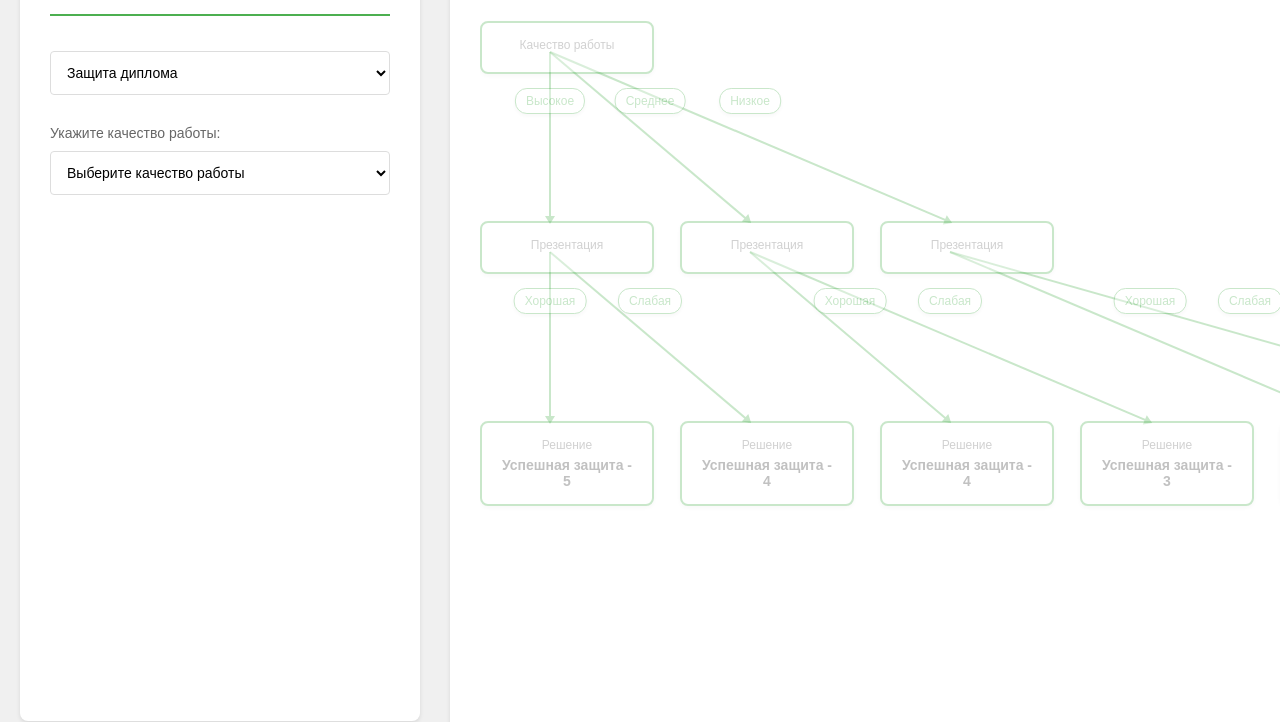
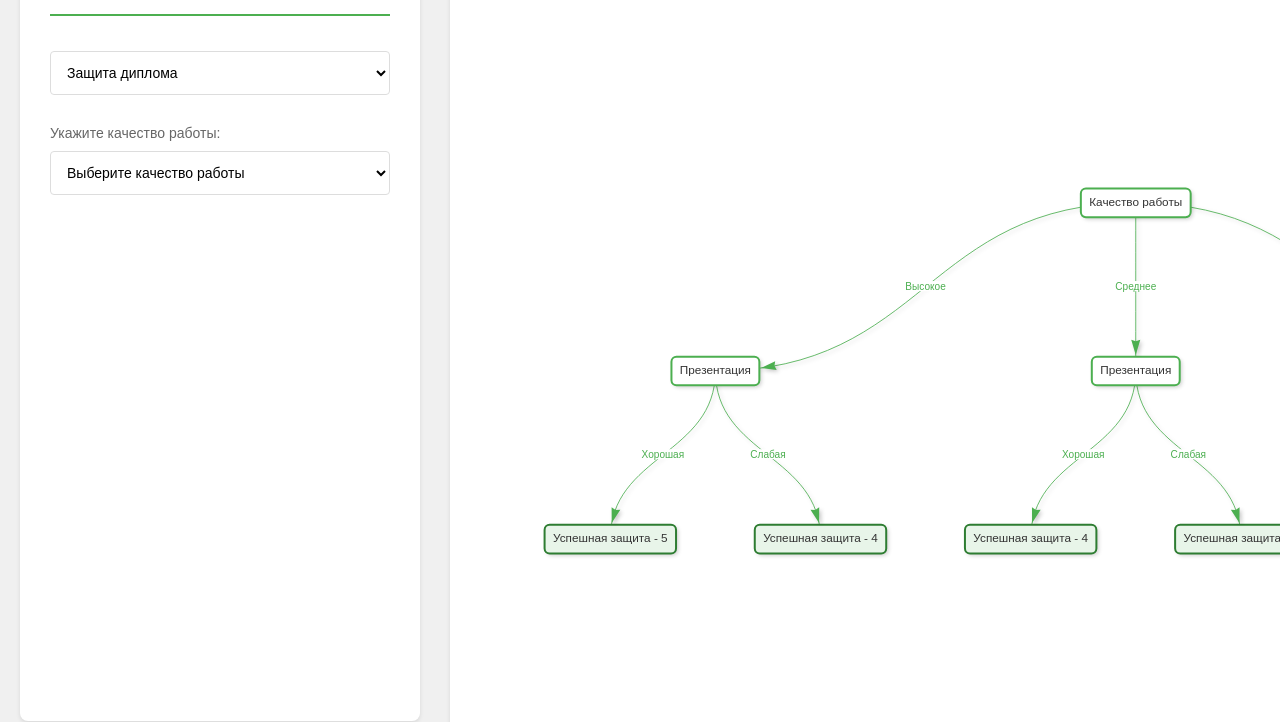
Before and after one commit to ArtemiyMitsel/ArtemiyMitsel.github.io, a plain HTML site: page index.html in a window 1280 px wide. Shown: the part 79-801 px from the top of the page. Drawn offline with Linux system fonts and the light colour scheme.

Commit message:
drawing with viz lib

```diff
--- a/index.html
+++ b/index.html
@@ -5,6 +5,7 @@
     <meta charset="UTF-8">
     <meta name="viewport" content="width=device-width, initial-scale=1.0">
     <title>Дерево решений</title>
+    <script src="vis-network.min.js"></script>
     <style>
         body {
             font-family: Arial, sans-serif;
@@ -56,106 +57,10 @@
             width: calc(100% - 60px);
         }
 
-        .tree-container-wrapper {
+        #treeContainer {
             width: 100%;
-            height: 100%;
-            overflow: auto;
-            position: relative;
-            transform-origin: 0 0;
-        }
-
-        #treeContainer {
-            min-width: 1600px;
-            min-height: 1200px;
-            margin-left: -100px;
-            position: relative;
-        }
-
-        .zoom-controls {
-            position: absolute;
-            right: 20px;
-            bottom: 20px;
-            display: flex;
-            gap: 10px;
-            z-index: 1000;
-        }
-
-        .zoom-btn {
-            width: 40px;
-            height: 40px;
-            border: none;
-            border-radius: 50%;
-            background: #4CAF50;
-            color: white;
-            font-size: 20px;
-            cursor: pointer;
-            display: flex;
-            align-items: center;
-            justify-content: center;
-            box-shadow: 0 2px 4px rgba(0, 0, 0, 0.2);
-            transition: all 0.3s ease;
-        }
-
-        .edge-label {
-            position: absolute;
-            background: white;
-            padding: 5px 10px;
-            border-radius: 12px;
-            font-size: 12px;
-            border: 1px solid #4CAF50;
-            color: #4CAF50;
-            white-space: nowrap;
-            z-index: 3;
-            transition: opacity 0.3s ease;
-            transform: translate(-50%, -50%);
-            box-shadow: 0 2px 4px rgba(0, 0, 0, 0.1);
-        }
-
-        .node {
-            position: absolute;
-            padding: 15px;
-            width: 140px;
-            text-align: center;
-            border-radius: 8px;
-            box-shadow: 0 2px 5px rgba(0, 0, 0, 0.1);
-            border: 2px solid #4CAF50;
+            height: 800px;
             background: #fff;
-            transition: opacity 0.3s ease;
-            z-index: 2;
-        }
-
-        .edge {
-            position: absolute;
-            height: 2px;
-            background: #4CAF50;
-            transform-origin: 0 50%;
-            transition: opacity 0.3s ease;
-            z-index: 1;
-        }
-
-        .edge::after {
-            content: '';
-            position: absolute;
-            right: -1px;
-            top: -4px;
-            width: 0;
-            height: 0;
-            border-left: 8px solid #4CAF50;
-            border-top: 5px solid transparent;
-            border-bottom: 5px solid transparent;
-            transform: translateX(1px);
-        }
-
-        .field-name {
-            font-size: 12px;
-            color: #666;
-            margin-bottom: 5px;
-        }
-
-        .field-value {
-            font-weight: bold;
-            color: #333;
-            font-size: 14px;
         }
 
         select {
@@ -225,24 +130,12 @@
             </div>
         </div>
         <div class="visualization">
-            <div class="tree-container-wrapper">
-                <div id="treeContainer"></div>
-            </div>
-            <div class="zoom-controls">
-                <button class="zoom-btn" onclick="zoomOut()">−</button>
-                <div class="zoom-level">100%</div>
-                <button class="zoom-btn" onclick="zoomIn()">+</button>
-            </div>
+            <div id="treeContainer"></div>
         </div>
     </div>
 
     <script>
-        let nodesAtLevel = new Map();
-        let currentScale = 1;
-        const MIN_SCALE = 0.1;
-        const MAX_SCALE = 2;
-        const SCALE_STEP = 0.1;
-
+        let network;
         const thesisTree = {
             name: "Качество работы",
             options: ["Высокое", "Среднее", "Низкое"],
@@ -347,248 +240,186 @@
 
         let currentTree = thesisTree;
 
-        function switchTree() {
-            const selectedTree = document.getElementById('treeSelect').value;
-            currentTree = trees[selectedTree];
-            renderTree();
-            initializeSelects();
-        }
+        function prepareVisData(tree) {
+            const nodes = new vis.DataSet();
+            const edges = new vis.DataSet();
+            let id = 0;
+            const nodeMap = new Map(); // Карта для хранения связи путей и ID
 
+            function traverse(node, parentId = null, edgeLabel = '', path = []) {
+                const currentId = id++;
+                const currentPath = [...path];
+                if (edgeLabel) currentPath.push(edgeLabel);
 
-        function updateScale() {
-            const wrapper = document.querySelector('.tree-container-wrapper');
-            wrapper.style.transform = `scale(${currentScale})`;
-            document.querySelector('.zoom-level').textContent = `${Math.round(currentScale * 100)}%`;
-        }
+                const isLeaf = typeof node === 'string';
+                const nodeLabel = isLeaf ? node : node.name;
 
-        function zoomIn() {
-            if (currentScale < MAX_SCALE) {
-                currentScale = Math.min(currentScale + SCALE_STEP, MAX_SCALE);
-                updateScale();
-            }
-        }
+                nodes.add({
+                    id: currentId,
+                    label: nodeLabel,
+                    path: currentPath.join('|'),
+                    level: parentId === null ? 0 : nodes.get(parentId).level + 1,
+                    color: {
+                        background: isLeaf ?
+                            (node.includes('Одобрить') || node.includes('Успешная') ? '#E8F5E9' : '#FFEBEE') :
+                            '#fff',
+                        border: isLeaf ?
+                            (node.includes('Одобрить') || node.includes('Успешная') ? '#2E7D32' : '#C62828') :
+                            '#4CAF50'
+                    }
+                });
 
-        function zoomOut() {
-            if (currentScale > MIN_SCALE) {
-                currentScale = Math.max(currentScale - SCALE_STEP, MIN_SCALE);
-                updateScale();
-            }
-        }
+                nodeMap.set(currentPath.join('|'), currentId);
 
-        function handleWheel(e) {
-            if (e.ctrlKey) {
-                e.preventDefault();
-                if (e.deltaY < 0) {
-                    zoomIn();
-                } else {
-                    zoomOut();
-                }
-            }
-        }
-
-        function createNode(fieldName, value, x, y) {
-            const node = document.createElement('div');
-            node.className = 'node';
-            node.innerHTML = `
-                <div class="field-name">${fieldName}</div>
-                <div class="field-value">${value || ''}</div>
-            `;
-            node.style.left = x + 'px';
-            node.style.top = y + 'px';
-            return node;
-        }
-
-        function calculateNodePositions(tree = currentTree) {
-            const nodes = [];
-            const edges = [];
-            const containerWidth = Math.max(document.getElementById('treeContainer').offsetWidth, 2000);
-            const levelHeight = 200;
-            const baseNodeWidth = 200;
-
-            function getMaxWidthAtLevel(node, level = 0, widths = {}) {
-                if (typeof node !== 'object') return widths;
-                widths[level] = (widths[level] || 0) + 1;
-                if (node.next) {
-                    Object.values(node.next).forEach(nextNode => {
-                        getMaxWidthAtLevel(nextNode, level + 1, widths);
+                if (parentId !== null) {
+                    edges.add({
+                        from: parentId,
+                        to: currentId,
+                        label: edgeLabel,
+                        color: '#4CAF50',
+                        arrows: 'to'
                     });
                 }
-                return widths;
-            }
 
-            const levelWidths = getMaxWidthAtLevel(tree);
-            nodesAtLevel.clear();
-
-            function traverse(node, level = 0, parentX = null, parentY = null, parentValue = null, path = []) {
-                if (!nodesAtLevel.has(level)) {
-                    nodesAtLevel.set(level, 0);
-                }
-                const currentIndex = nodesAtLevel.get(level);
-                nodesAtLevel.set(level, currentIndex + 1);
-
-                const totalNodesAtLevel = levelWidths[level] || 1;
-                const levelWidth = baseNodeWidth * (totalNodesAtLevel - 1);
-                const startX = 100;
-
-                let x = startX + (currentIndex * baseNodeWidth);
-                let y = 50 + (level * levelHeight);
-
-                const currentPath = [...path];
-                if (parentValue) currentPath.push(parentValue);
-
-                if (typeof node === 'object') {
-                    nodes.push({
-                        x: x,
-                        y: y,
-                        name: node.name,
-                        level: level,
-                        value: '',
-                        path: currentPath.join('|')
+                if (typeof node === 'object' && node.next) {
+                    Object.entries(node.next).forEach(([option, nextNode]) => {
+                        traverse(nextNode, currentId, option, currentPath);
                     });
-
-                    if (parentX !== null && parentY !== null) {
-                        edges.push({
-                            x1: parentX + 70,
-                            y1: parentY + 30,
-                            x2: x + 70,
-                            y2: y,
-                            label: parentValue,
-                            path: currentPath.join('|')
-                        });
-                    }
-
-                    node.options.forEach((option, i) => {
-                        const nextNode = node.next[option];
-                        traverse(nextNode, level + 1, x, y, option, currentPath);
-                    });
-                } else {
-                    const uniqueIndex = `${level}-${currentPath.join('|')}`;
-                    nodes.push({
-                        x: x,
-                        y: y,
-                        name: 'Решение',
-                        value: node,
-                        level: level,
-                        path: currentPath.join('|'),
-                        uniqueKey: uniqueIndex
-                    });
-
-                    if (parentX !== null && parentY !== null) {
-                        edges.push({
-                            x1: parentX + 70,
-                            y1: parentY + 30,
-                            x2: x + 70,
-                            y2: y,
-                            label: parentValue,
-                            path: currentPath.join('|')
-                        });
-                    }
                 }
             }
 
             traverse(tree);
-            return { nodes, edges };
-        }
-
-        function createEdge(x1, y1, x2, y2, text) {
-            const dx = x2 - x1;
-            const dy = y2 - y1;
-            const length = Math.sqrt(dx * dx + dy * dy);
-            const angle = Math.atan2(dy, dx);
-
-            const edge = document.createElement('div');
-            edge.className = 'edge';
-            edge.style.width = `${length}px`;
-            edge.style.left = `${x1}px`;
-            edge.style.top = `${y1}px`;
-            edge.style.transform = `rotate(${angle}rad)`;
-
-            const label = document.createElement('div');
-            label.className = 'edge-label';
-            label.textContent = text;
-
-            const midX = x1 + (dx / 2);
-            const midY = y1 + (dy / 2) - 20;
-            label.style.left = `${midX}px`;
-            label.style.top = `${midY - 15}px`;
-
-            return [edge, label];
+            return { nodes, edges, nodeMap };
         }
 
         function renderTree() {
             const container = document.getElementById('treeContainer');
-            container.innerHTML = '';
-            nodesAtLevel.clear();
+            const { nodes, edges, nodeMap } = prepareVisData(currentTree); // Сохраняем nodeMap
 
-            const { nodes, edges } = calculateNodePositions(currentTree);
+            const options = {
+                nodes: {
+                    shape: 'box',
+                    margin: {
+                        top: 10,
+                        right: 10,
+                        bottom: 10,
+                        left: 10
+                    },
+                    font: {
+                        size: 14,
+                        color: '#333'
+                    },
+                    borderWidth: 2,
+                    shadow: {
+                        enabled: true,
+                        color: 'rgba(0,0,0,0.2)',
+                        size: 4,
+                        x: 2,
+                        y: 2
+                    }
+                },
+                edges: {
+                    font: {
+                        size: 12,
+                        color: '#4CAF50',
+                        background: '#fff',
+                        strokeWidth: 0
+                    },
+                    shadow: {
+                        enabled: true,
+                        color: 'rgba(0,0,0,0.2)',
+                        size: 4,
+                        x: 2,
+                        y: 2
+                    },
+                    smooth: {
+                        type: 'cubicBezier',
+                        roundness: 0.5
+                    }
+                },
+                layout: {
+                    hierarchical: {
+                        direction: 'UD',
+                        sortMethod: 'directed',
+                        nodeSpacing: 250,    // было 150
+                        levelSeparation: 200 // было 150
+                    }
+                },
+                physics: false,
+                interaction: {
+                    dragNodes: false,
+                    dragView: true,
+                    zoomView: true,
+                    hover: true
+                }
+            };
 
-            edges.forEach(edge => {
-                const [edgeElement, labelElement] = createEdge(
-                    edge.x1,
-                    edge.y1,
-                    edge.x2,
-                    edge.y2,
-                    edge.label
-                );
-                edgeElement.style.opacity = '0.3';
-                labelElement.style.opacity = '0.3';
-                edgeElement.dataset.path = edge.path;
-                container.appendChild(edgeElement);
-                container.appendChild(labelElement);
-            });
+            if (network) {
+                network.destroy();
+            }
 
-            nodes.forEach(node => {
-                const nodeElement = createNode(node.name, node.value, node.x, node.y);
-                nodeElement.style.opacity = '0.3';
-                nodeElement.dataset.level = node.level;
-                nodeElement.dataset.path = node.path;
-                container.appendChild(nodeElement);
+            network = new vis.Network(container, { nodes, edges }, options);
+            network.nodeMap = nodeMap;
+
+            network.on("selectNode", function (params) {
+                const nodeId = params.nodes[0];
+                highlightPathToNode(nodeId);
             });
         }
 
-        function highlightPath(selectedOptions) {
-            const nodes = document.querySelectorAll('.node');
-            const edges = document.querySelectorAll('.edge');
-            const labels = document.querySelectorAll('.edge-label');
+        function highlightPathToNode(nodeId) {
+            const nodes = network.body.data.nodes;
+            const edges = network.body.data.edges;
 
-            nodes.forEach(node => node.style.opacity = '0.3');
-            edges.forEach(edge => edge.style.opacity = '0.3');
-            labels.forEach(label => label.style.opacity = '0.3');
+            nodes.get().forEach(node => {
+                nodes.update({
+                    id: node.id,
+                    opacity: 0.15
+                });
+            });
 
-            const selectedPath = selectedOptions.join('|');
+            edges.get().forEach(edge => {
+                edges.update({
+                    id: edge.id,
+                    opacity: 0.15
+                });
+            });
 
-            nodes.forEach(node => {
-                const nodePath = node.dataset.path || '';
-                if (selectedPath.startsWith(nodePath) || nodePath === selectedPath) {
-                    node.style.opacity = '1';
+            const path = [];
+            let currentNode = nodeId;
+
+            // Продолжаем искать путь даже для листовых узлов
+            while (currentNode !== undefined) {
+                path.unshift(currentNode);
+                const incomingEdges = edges.get().filter(e => e.to === currentNode);
+                if (incomingEdges.length > 0) {
+                    path.unshift(incomingEdges[0].id);
+                    currentNode = incomingEdges[0].from;
+                } else {
+                    break;
+                }
+            }
+
+            path.forEach(elementId => {
+                if (nodes.get(elementId)) {
+                    nodes.update({
+                        id: elementId,
+                        opacity: 1,
+                        color: {
+                            background: '#E8F5E9',
+                            border: '#2E7D32',
+                        },
+                        borderWidth: 3
+                    });
+                } else if (edges.get(elementId)) {
+                    edges.update({
+                        id: elementId,
+                        opacity: 1,
+                        color: '#2E7D32',
+                        width: 3
+                    });
                 }
             });
-
-            selectedOptions.forEach((option, index) => {
-                const partialPath = selectedOptions.slice(0, index + 1).join('|');
-                const edge = Array.from(edges).find((e, i) => {
-                    const label = labels[i];
-                    return label.textContent === option && edges[i].dataset.path === partialPath;
-                });
-
-                if (edge) {
-                    const edgeIndex = Array.from(edges).indexOf(edge);
-                    edge.style.opacity = '1';
-                    labels[edgeIndex].style.opacity = '1';
-                }
-            });
-        }
-
-        function findNextNode(path) {
-            let node = currentTree;
-            for (const option of path) {
-                if (typeof node.next[option] === 'object') {
-                    node = node.next[option];
-                } else {
-                    return node.next[option];
-                }
-            }
-            return node;
         }
 
         function initializeSelects() {
@@ -603,12 +434,13 @@
 
                 const select = document.createElement('select');
                 select.innerHTML = `
-                    <option value="">Выберите ${node.name.toLowerCase()}</option>
-                    ${node.options.map(opt => `<option value="${opt}">${opt}</option>`).join('')}
-                `;
+                   <option value="">Выберите ${node.name.toLowerCase()}</option>
+                   ${node.options.map(opt => `<option value="${opt}">${opt}</option>`).join('')}
+               `;
 
                 select.onchange = (e) => {
                     const selectedValue = e.target.value;
+                    select.disabled = true;
                     if (!selectedValue) return;
 
                     const selects = form.querySelectorAll('select');
@@ -619,21 +451,26 @@
                     const prevResult = form.querySelector('.result');
                     if (prevResult) prevResult.remove();
 
-                    const selectedOptions = Array.from(form.querySelectorAll('select'))
-                        .map(s => s.value)
-                        .filter(v => v !== '');
-
-                    highlightPath(selectedOptions);
-
                     const nextNode = node.next[selectedValue];
                     if (typeof nextNode === 'object') {
                         addSelect(nextNode, level + 1);
                     } else {
                         const resultDiv = document.createElement('div');
-                        resultDiv.className = `result ${nextNode.includes('Одобрить') ? 'approve' : 'reject'}`;
-                        resultDiv.innerHTML = `<strong>Результат: ${nextNode}</strong>`;
+                        resultDiv.className = `result ${nextNode.includes('Одобрить') || nextNode.includes('Успешная') ? 'approve' : 'reject'} `;
+                        resultDiv.innerHTML = `Результат: ${nextNode}`;
                         form.appendChild(resultDiv);
                     }
+
+                    const selectedOptions = Array.from(form.querySelectorAll('select'))
+                        .map(s => s.value)
+                        .filter(v => v !== '');
+
+                    const path = selectedOptions.join('|');
+                    const nodeId = network.nodeMap.get(path);
+                    if (nodeId) {
+                        highlightPathToNode(nodeId);
+                    }
+
                 };
 
                 form.appendChild(label);
@@ -643,23 +480,16 @@
             addSelect(currentNode, 0);
         }
 
+        function switchTree() {
+            const selectedTree = document.getElementById('treeSelect').value;
+            currentTree = trees[selectedTree];
+            renderTree();
+            initializeSelects();
+        }
+
         window.onload = () => {
             renderTree();
             initializeSelects();
-
-            document.querySelector('.visualization').addEventListener('wheel', handleWheel, { passive: false });
-
-            document.addEventListener('keydown', (e) => {
-                if (e.ctrlKey) {
-                    if (e.key === '=' || e.key === '+') {
-                        e.preventDefault();
-                        zoomIn();
-                    } else if (e.key === '-') {
-                        e.preventDefault();
-                        zoomOut();
-                    }
-                }
-            });
         };
     </script>
 </body>
```
Also changed, not shown: vis-network.min.js (added).
